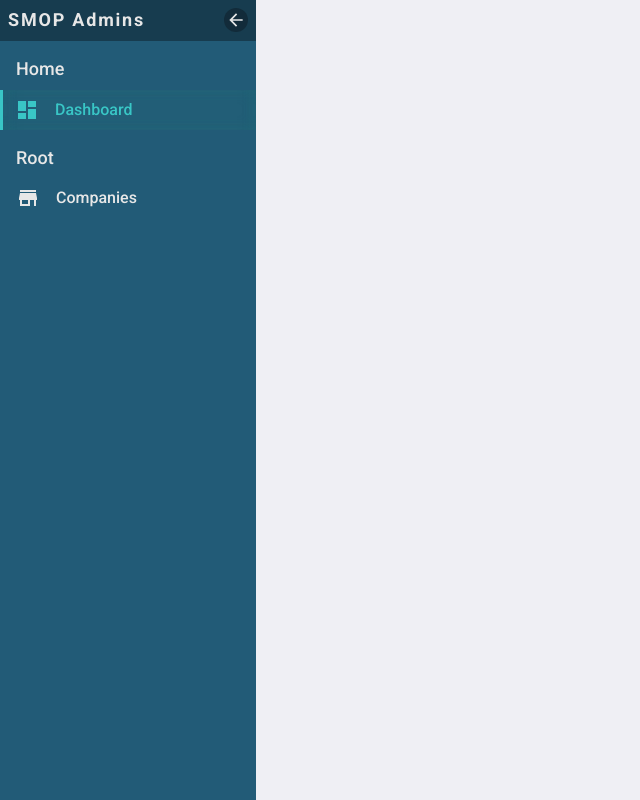
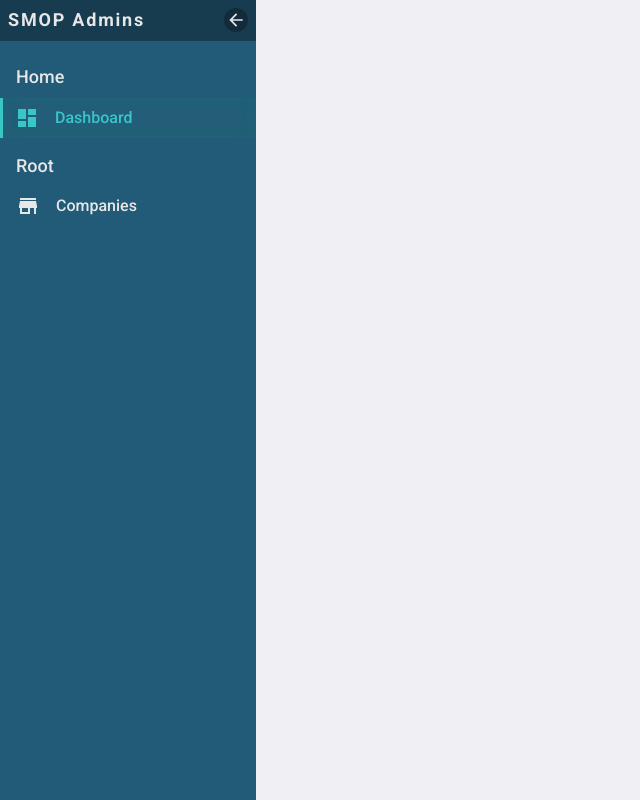
Before and after one commit to sbsys/smop-frontend, a React (Create React App) app: page /admin/dashboard in a window 1280 px wide. Shown: the whole page, without its empty margins (0-640 px from the left). Built offline with nearby package versions, Linux system fonts and the light colour scheme; no server answers.

Commit message:
:recycle: - updated dashboard sidebar separation styles

```diff
--- a/src/admin/core/layouts/DashboardLayout/DashboardSidebar/DashboardSidebar.module.scss
+++ b/src/admin/core/layouts/DashboardLayout/DashboardSidebar/DashboardSidebar.module.scss
@@ -39,7 +39,7 @@
 
     .Content {
         @include flex;
-        @include padding(y md);
+        @include padding(y lg);
 
         & > ul {
             @include flex;
```
